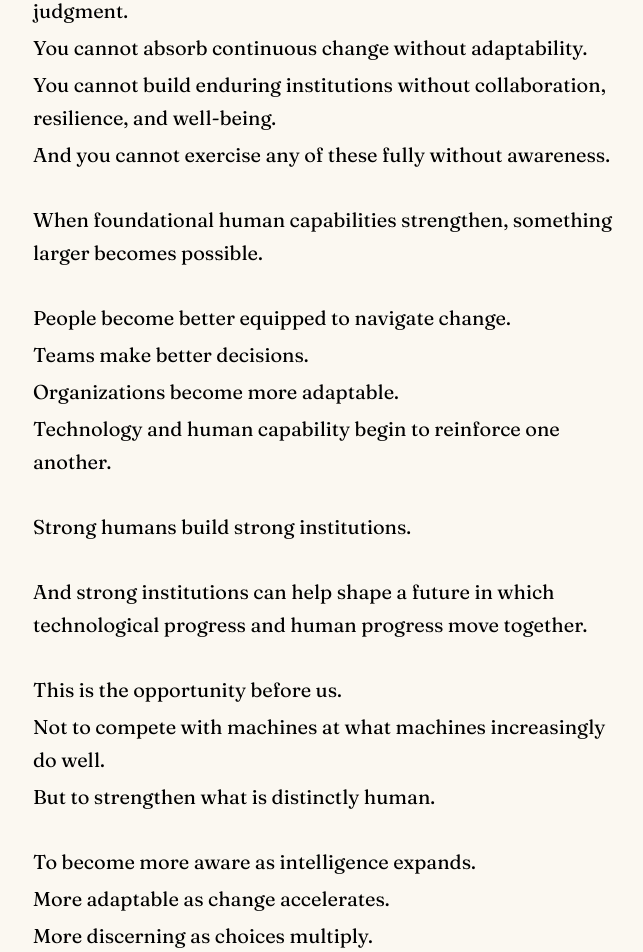
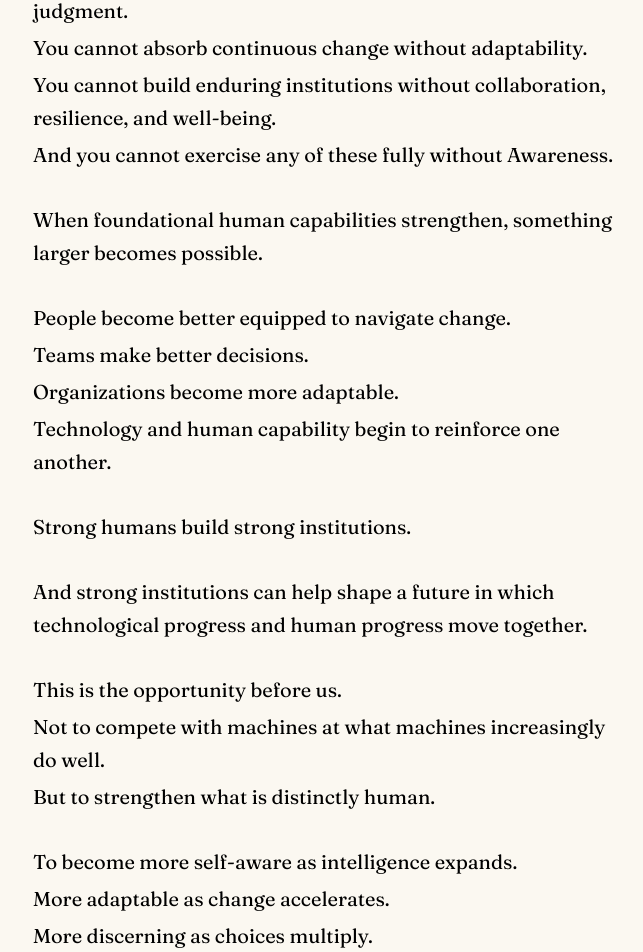
Before and after one commit to exaltr55/mokshly-website, a React (Vite) app: page /manifesto in a window 1280 px wide. Shown: the part 3800-4752 px from the top of the page, without its empty margins (311-954 px from the left). Built offline with nearby package versions, Linux system fonts and the light colour scheme.

Commit message:
Manifesto: Awareness (the space) on line 71; 'more self-aware' for the capability
Apply the rule: personal awareness stays lowercase; the space people access is
capital Awareness.

Co-Authored-By: Claude Opus 4.8 (1M context) <noreply@anthropic.com>

```diff
--- a/src/pages/Manifesto.tsx
+++ b/src/pages/Manifesto.tsx
@@ -68,7 +68,7 @@ const STANZAS_AFTER: (string | string[])[] = [
     'Because you cannot navigate increasing complexity without judgment.',
     'You cannot absorb continuous change without adaptability.',
     'You cannot build enduring institutions without collaboration, resilience, and well-being.',
-    'And you cannot exercise any of these fully without awareness.',
+    'And you cannot exercise any of these fully without Awareness.',
   ],
   'When foundational human capabilities strengthen, something larger becomes possible.',
   [
@@ -85,7 +85,7 @@ const STANZAS_AFTER: (string | string[])[] = [
     'But to strengthen what is distinctly human.',
   ],
   [
-    'To become more aware as intelligence expands.',
+    'To become more self-aware as intelligence expands.',
     'More adaptable as change accelerates.',
     'More discerning as choices multiply.',
     'More collaborative as boundaries shift.',
```
